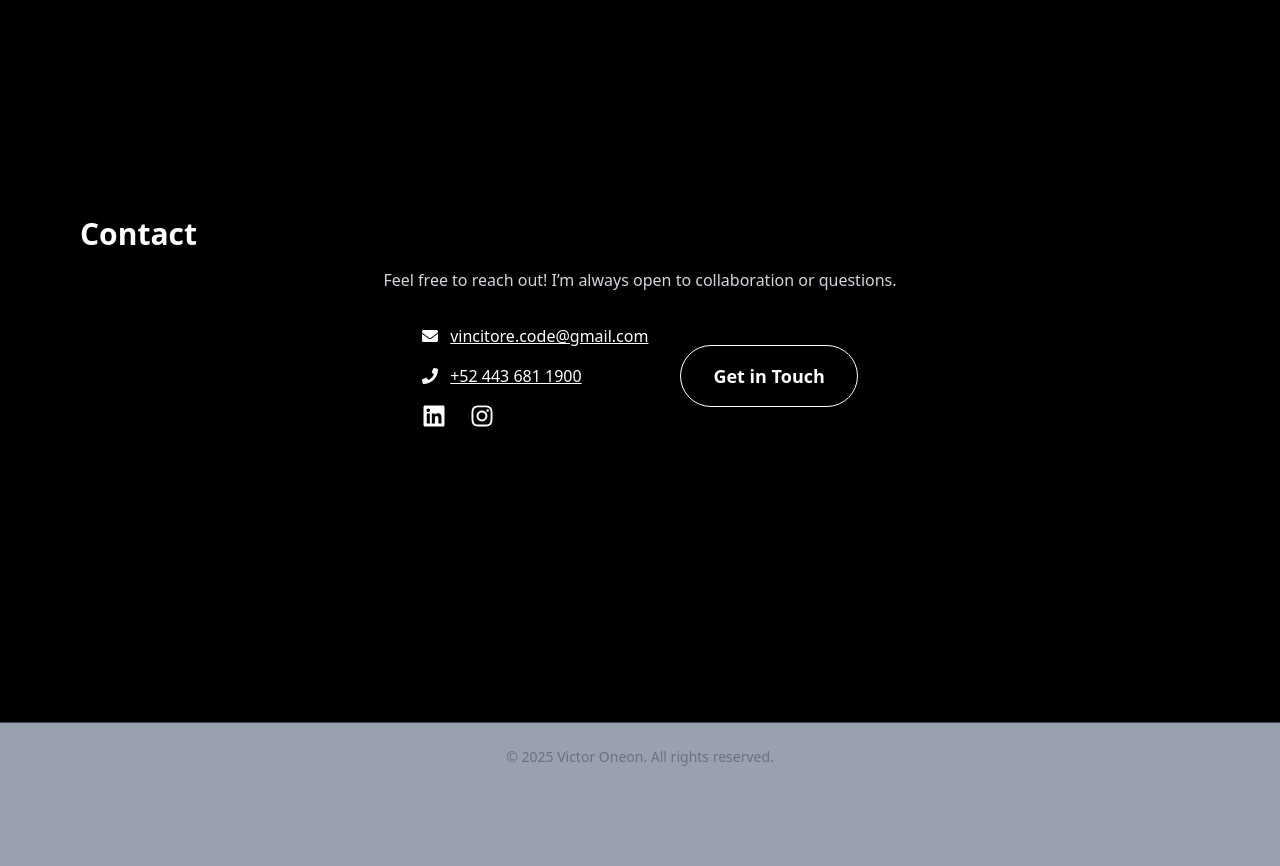
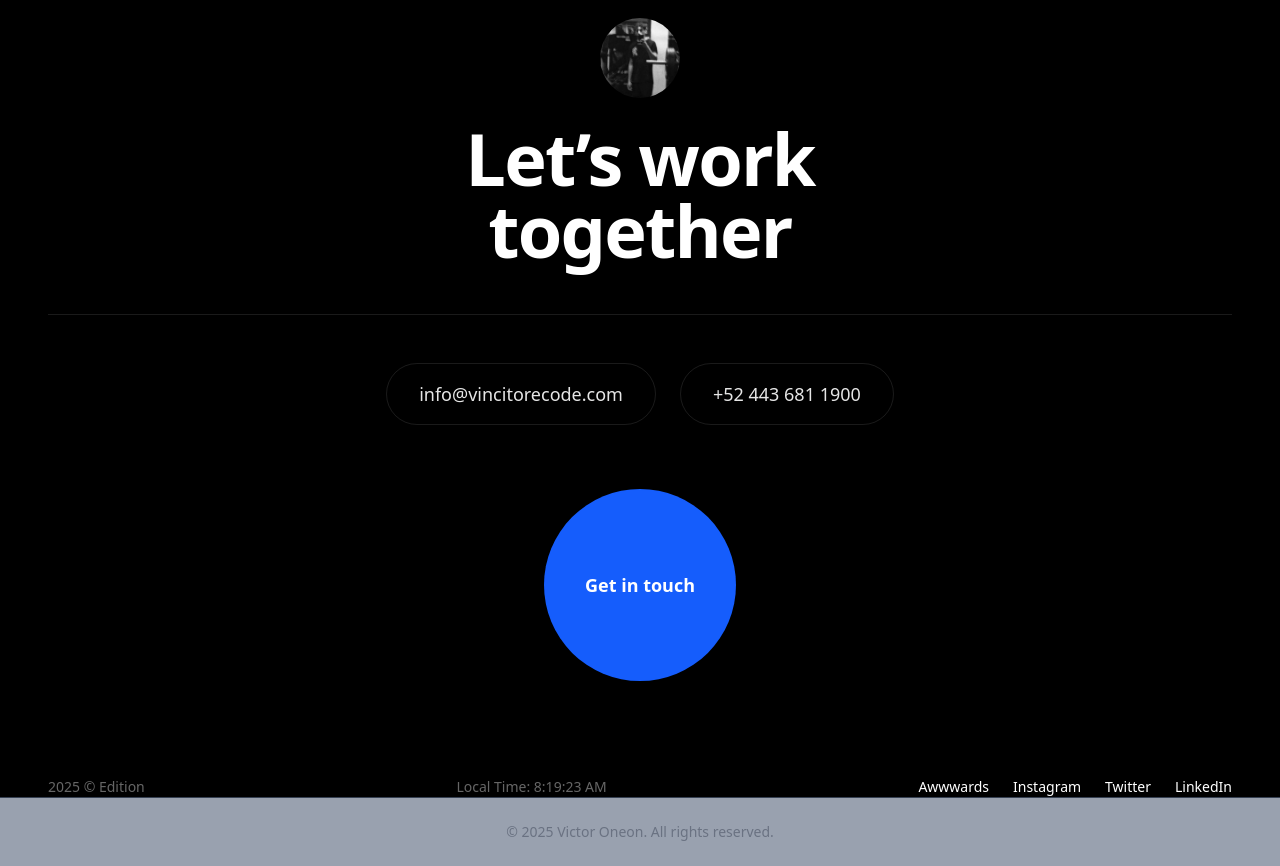
Before and after one commit to Vincitorecode/web-portfolio, a React (Vite) app: page / in a window 1280 px wide. Shown: the part 1580-2446 px from the top of the page. Before the commit the page ends 2371 px from the top, so only its background shows below. Built offline with nearby package versions, Linux system fonts and the light colour scheme.

Commit message:
contacsection new

```diff
--- a/src/components/ContactSection.jsx
+++ b/src/components/ContactSection.jsx
@@ -1,69 +1,62 @@
-import { FaLinkedin, FaInstagram, FaEnvelope, FaPhone } from 'react-icons/fa'
-import SectionTitle from "../components/SectionTitle";
-import ContactModal from './ContactModal';
+// src/sections/ContactSection.jsx
+import React from 'react';
+import { motion } from 'framer-motion';
+import { FaLinkedin, FaInstagram, FaTwitter } from 'react-icons/fa';
+import profileImg from '../assets/vic.jpeg';
 
-const ContactSection = () => {
+export default function ContactSection() {
   return (
-    <section
-      id="contact"
-      className="w-full min-h-screen bg-black text-white py-20 px-6 sm:px-12 md:px-20 flex flex-col justify-center"
-    >
-      <SectionTitle>Contact</SectionTitle>
-      <p className="mb-8 text-gray-300 text-center md:text-justify max-w-3xl mx-auto">
-        Feel free to reach out! I’m always open to collaboration or questions.
-      </p>
+    <section className="w-full min-h-screen bg-black text-white flex flex-col items-center justify-center px-6 sm:px-12 relative pt-24">
 
-      <div className="flex flex-col md:flex-row md:justify-between items-center max-w-3xl mx-auto gap-8">
-
-        {/* Contact info */}
-        <div className="space-y-4 text-center md:text-justify">
-          <a
-            href="mailto:vincitore.code@gmail.com"
-            className="flex items-center gap-3 underline hover:text-gray-100 justify-center md:justify-start"
-          >
-            <FaEnvelope /> vincitore.code@gmail.com
-          </a>
-          <a
-            href="tel:+524436811900"
-            className="flex items-center gap-3 underline hover:text-gray-100 justify-center md:justify-start"
-          >
-            <FaPhone /> +52 443 681 1900
-          </a>
-          {/* Redes sociales */}
-          <div className="flex gap-6 mt-4 justify-center md:justify-start text-2xl">
-            <a
-              href="https://linkedin.com/in/vincitorecode"
-              target="_blank"
-              rel="noopener noreferrer"
-              aria-label="LinkedIn"
-              className="hover:text-gray-100"
-            >
-              <FaLinkedin />
-            </a>
-            <a
-              href="https://instagram.com/vincitorecode"
-              target="_blank"
-              rel="noopener noreferrer"
-              aria-label="Instagram"
-              className="hover:text-gray-100"
-            >
-              <FaInstagram />
-            </a>
-          </div>
-        </div>
-
-        {/* Botón "Get in Touch" */}
-        <ContactModal />
+      {/* Imagen y mensaje */}
+      <div className="flex flex-col items-center text-center">
+        <img
+          src={profileImg}
+          alt="Profile"
+          className="w-20 h-20 rounded-full mb-6 object-cover"
+        />
+        <h2 className="text-5xl md:text-7xl font-semibold tracking-tight">
+          Let’s work
+        </h2>
+        <h2 className="text-5xl md:text-7xl font-semibold tracking-tight">
+          together
+        </h2>
       </div>
 
+      {/* Línea divisora */}
+      <div className="w-full h-px bg-white/10 my-12"></div>
 
+      {/* Info de contacto */}
+      <div className="flex flex-col md:flex-row items-center gap-6">
+        <div className="border border-white/10 rounded-full px-8 py-4 text-lg text-white/90">
+          info@vincitorecode.com
+        </div>
+        <div className="border border-white/10 rounded-full px-8 py-4 text-lg text-white/90">
+          +52 443 681 1900
+        </div>
+      </div>
 
+      {/* Botón redondo */}
+      <motion.a
+        href="mailto:vincitore.code@gmail.com"
+        whileHover={{ scale: 1.05 }}
+        whileTap={{ scale: 0.95 }}
+        className="mt-16 bg-blue-600 text-white w-48 h-48 rounded-full flex items-center justify-center text-lg font-semibold shadow-lg"
+      >
+        Get in touch
+      </motion.a>
 
-
-
-
+      {/* Footer */}
+      <div className="w-full flex flex-col sm:flex-row justify-between items-center text-sm text-white/40 mt-24 gap-4">
+        <p>2025 © Edition</p>
+        <p>Local Time: {new Date().toLocaleTimeString('en-US', { hour12: true })}</p>
+        <div className="flex gap-6 text-white">
+          <a href="https://awwwards.com" target="_blank" rel="noopener noreferrer">Awwwards</a>
+          <a href="https://instagram.com/vincitorecode" target="_blank" rel="noopener noreferrer">Instagram</a>
+          <a href="https://twitter.com/vincitorecode" target="_blank" rel="noopener noreferrer">Twitter</a>
+          <a href="https://linkedin.com/in/vincitorecode" target="_blank" rel="noopener noreferrer">LinkedIn</a>
+        </div>
+      </div>
     </section>
-  )
+  );
 }
-
-export default ContactSection;
```
